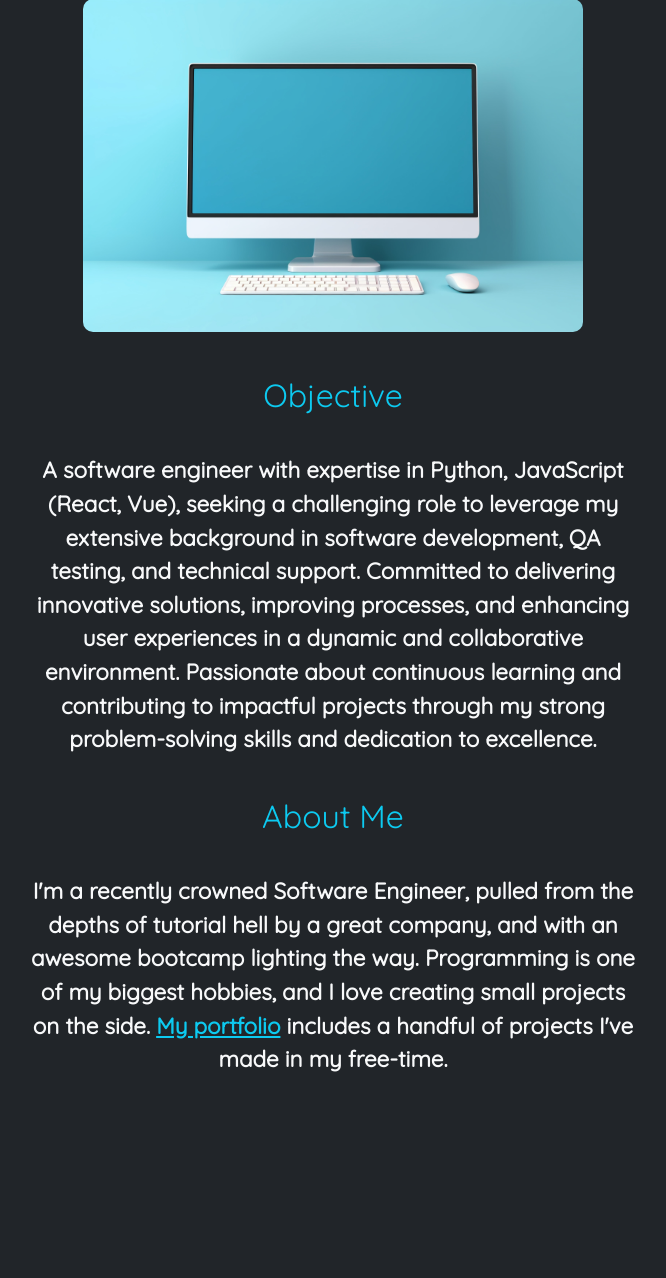
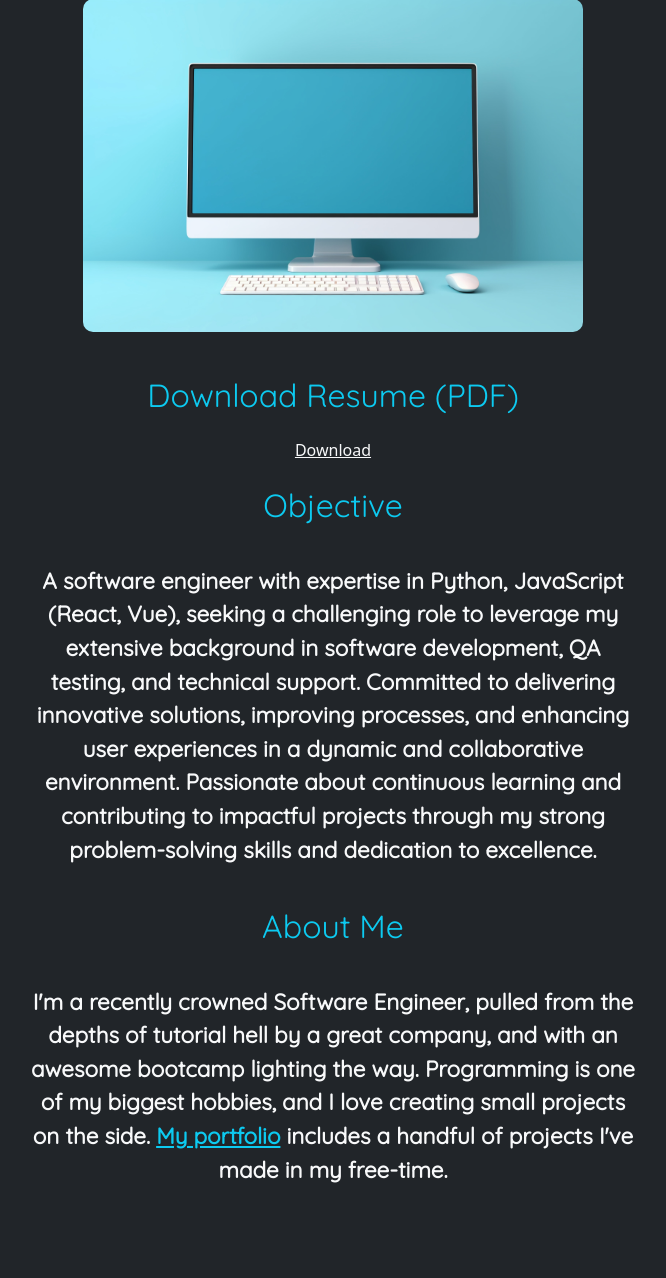
Before and after one commit to anclark686/ac_resume, a Django app: page / in a window 1280 px wide. Shown: the part 297-1575 px from the top of the page, without its empty margins (307-973 px from the left). Before the commit the page ends 1369 px from the top, so only its background shows below. Run offline with Django 4.2, Linux system fonts and the light colour scheme.

Commit message:
Adding resume download

```diff
--- a/home/templates/home/home.html
+++ b/home/templates/home/home.html
@@ -46,6 +46,18 @@
       </div>
     </div>
 
+    <h2 class="text-center p-4 text-info">Download Resume (PDF)</h2>
+
+    <div class="d-flex justify-content-center">
+      <a
+        href="{% static 'download/A_Clark_Resume_06-24_v2.pdf' %}"
+        download=""
+        class="text-light"
+        id="download-link"
+        >Download</a
+      >
+    </div>
+
     <h2 class="text-center p-4 text-info">Objective</h2>
     <div class="d-flex justify-content-center">
       <p class="text-center w-50 p-3 text-light objective-about">
```
Also changed, not shown: contact/templates/contact/contact.html (+8 -2 lines), main/settings.py (+7 -7 lines), 2 other files.
